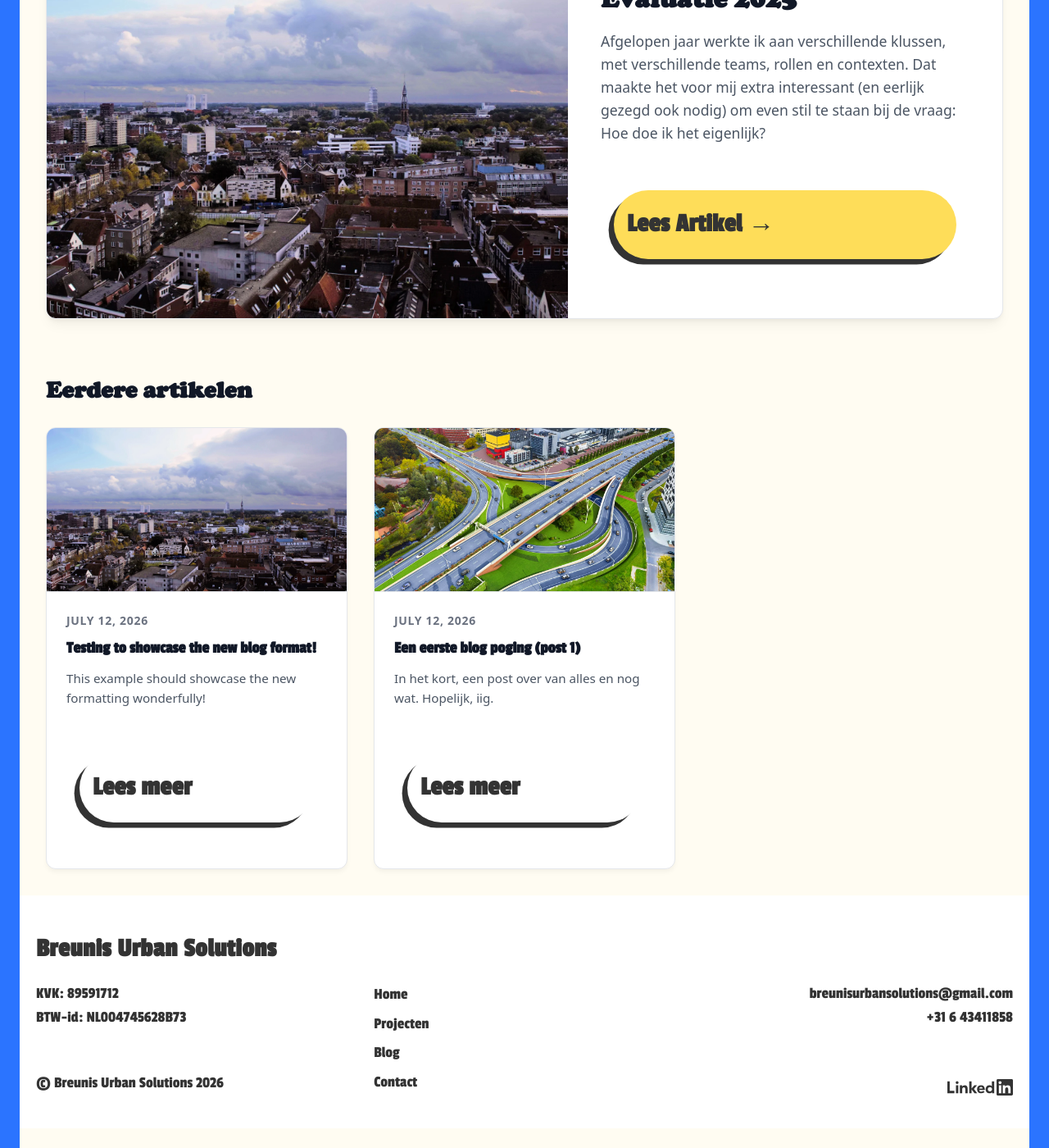
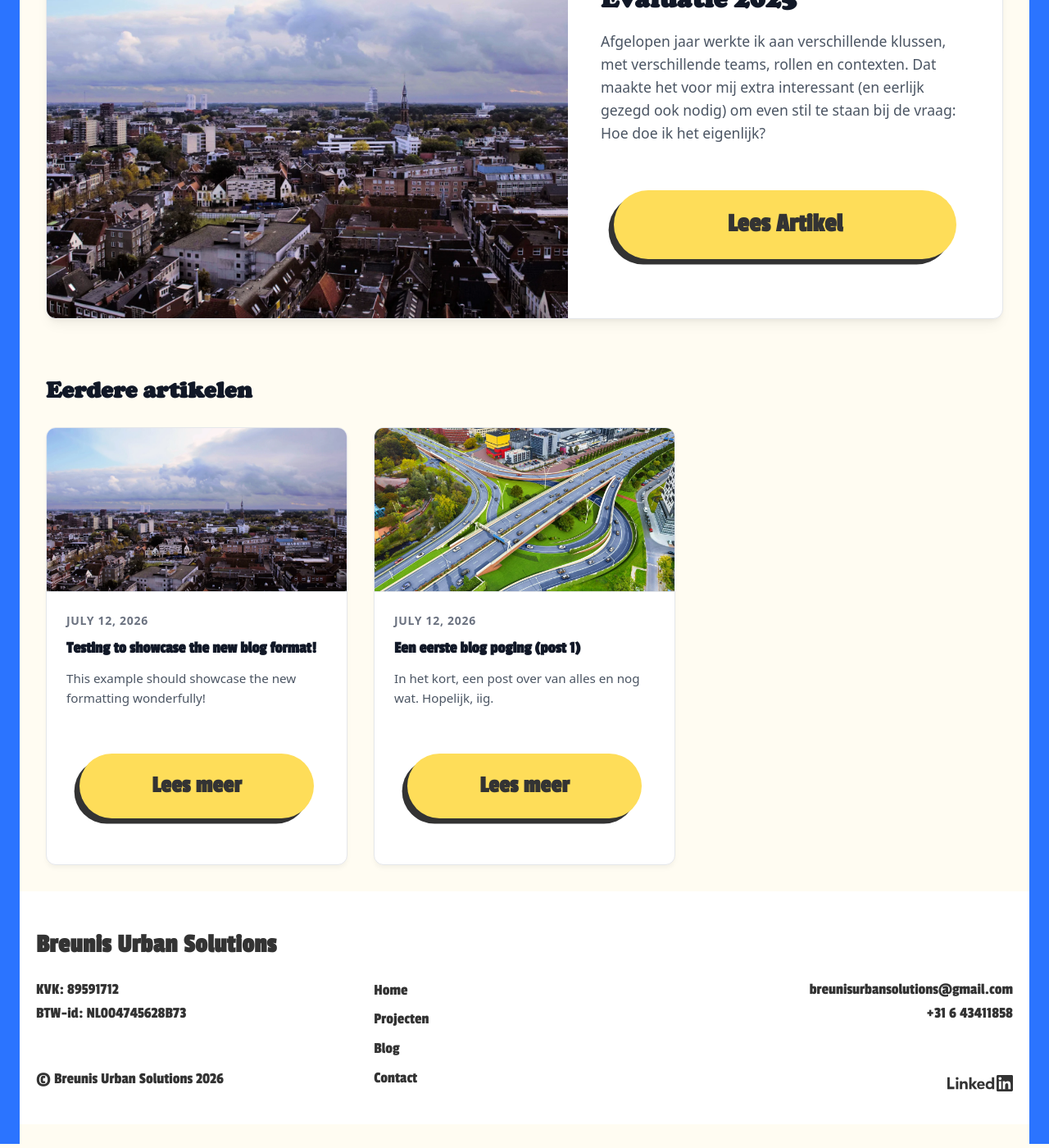
Before and after one commit to TheRealEdd/BreunisUrbanSolutions, a Jekyll site: the page built from blog.html, in a window 1280 px wide and 1400 px high, scrolled down 450 px. Shown: the whole window at 82% size. Built offline with Jekyll 4.4.1, drawn with Linux system fonts in a browser that asks for light colours.

Commit message:
blog update visuals

```diff
--- a/blog.html
+++ b/blog.html
@@ -18,7 +18,7 @@ title: Blog
           <p class="post-date">{{ newest_post.date | date: "%B %d, %Y" }}</p>
           <h2 class="post-title">{{ newest_post.title }}</h2>
           <p class="post-description">{{ newest_post.description }}</p>
-          <a href="{{ newest_post.url | relative_url }}" class="blog-btn">Lees Artikel &rarr;</a>
+          <a href="{{ newest_post.url | relative_url }}" class="blog-btn">Lees Artikel</a>
         </div>
       </div>
     </section>
--- a/styles.css
+++ b/styles.css
@@ -1301,6 +1301,7 @@ h3 {
     color: var(--charcoal);
     background: var(--yellow);
     text-decoration: none;
+    text-align: center;
     margin: 2rem 1rem;
     padding: 1rem;
     border: none;
@@ -1324,9 +1325,7 @@ h3 {
 
 .blog-btn.secondary {
     font-family: "Passion One", sans-serif;
-    font-size: 2rem;
-    color: var(--charcoal);
-    background: var(--white);
+    font-size: 1.8rem;
     text-decoration: none;
     margin: 2rem 1rem;
     padding: 1rem;
```
